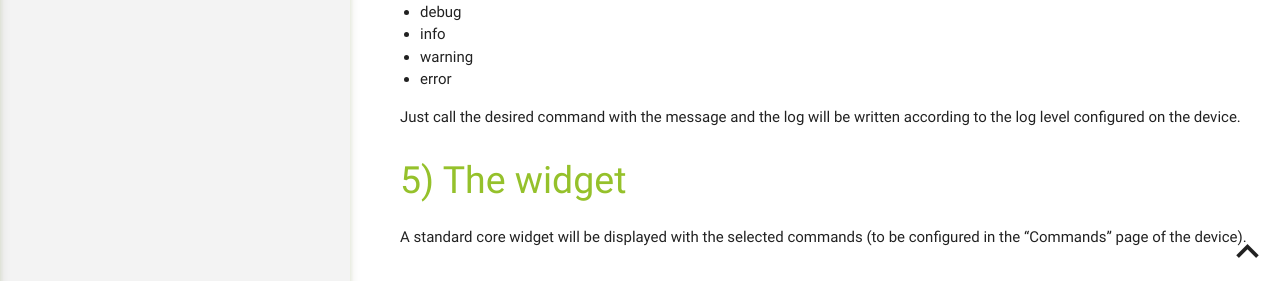
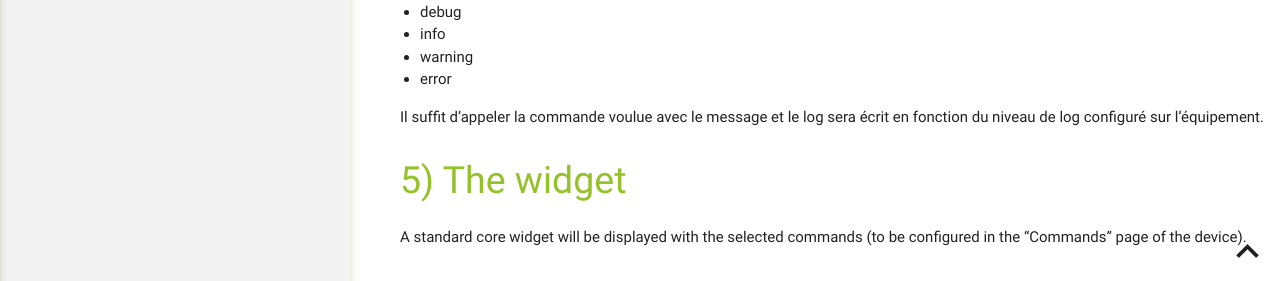
Before and after one commit to Spine34/jeedom-logmanager, a Jekyll site: the page built from docs/en_US/index.md, in a window 1280 px wide and 1109 px high. Shown: the part 825-1106 px from the top of the window. Built offline with Jekyll 4.4.1, drawn with Linux system fonts in a browser that asks for light colours.

Commit message:
[ROBOT] Action all

```diff
--- a/docs/en_US/index.md
+++ b/docs/en_US/index.md
@@ -39,7 +39,7 @@ Each device (log) has a message type command per log level:
 - warning
 - error
 
-Just call the desired command with the message and the log will be written according to the log level configured on the device.
+Il suffit d'appeler la commande voulue avec le message et le log sera écrit en fonction du niveau de log configuré sur l'équipement.
 
 # The widget
 
```
Also changed, not shown: docs/de_DE/index.md (+1 -1 lines), docs/es_ES/index.md (+1 -1 lines).
